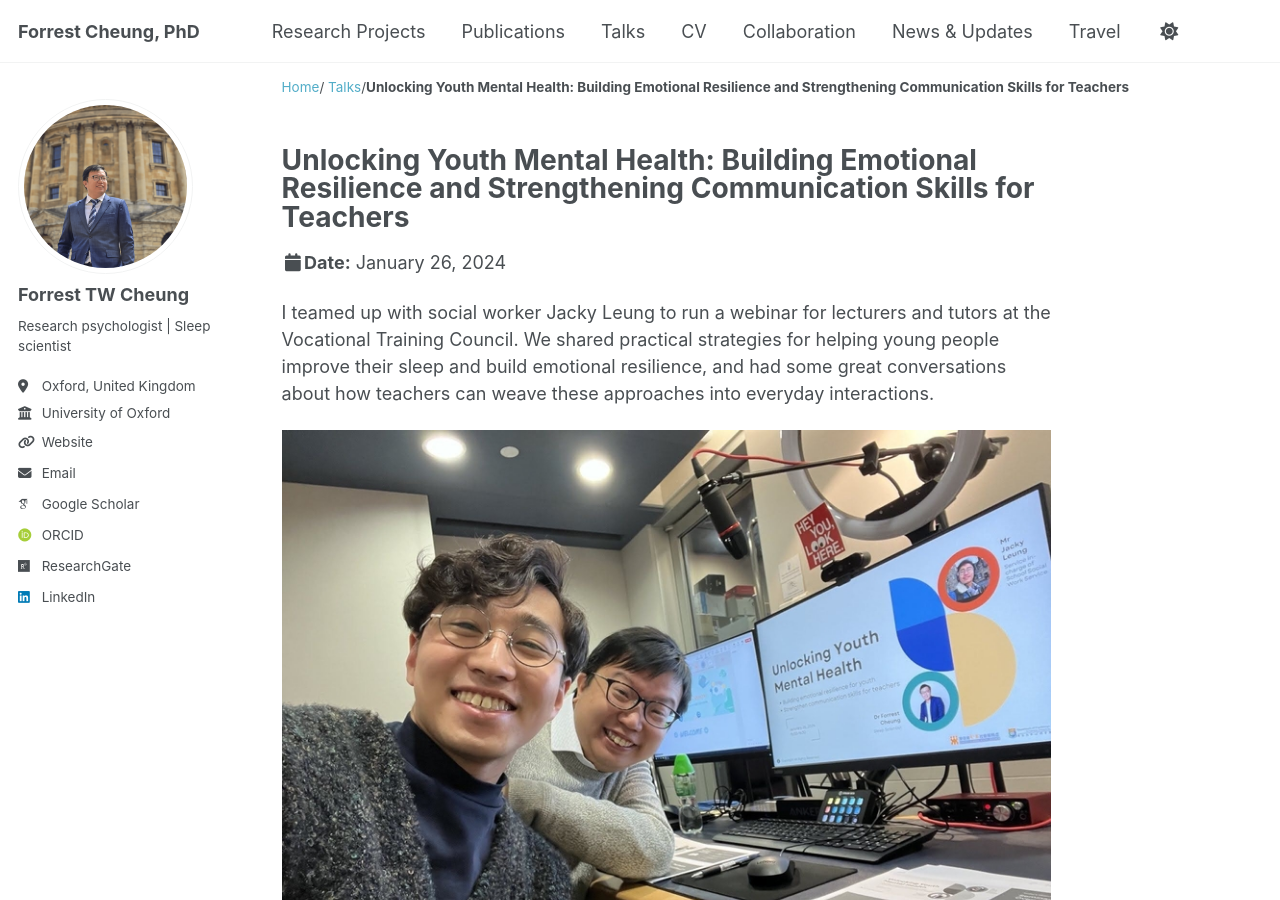
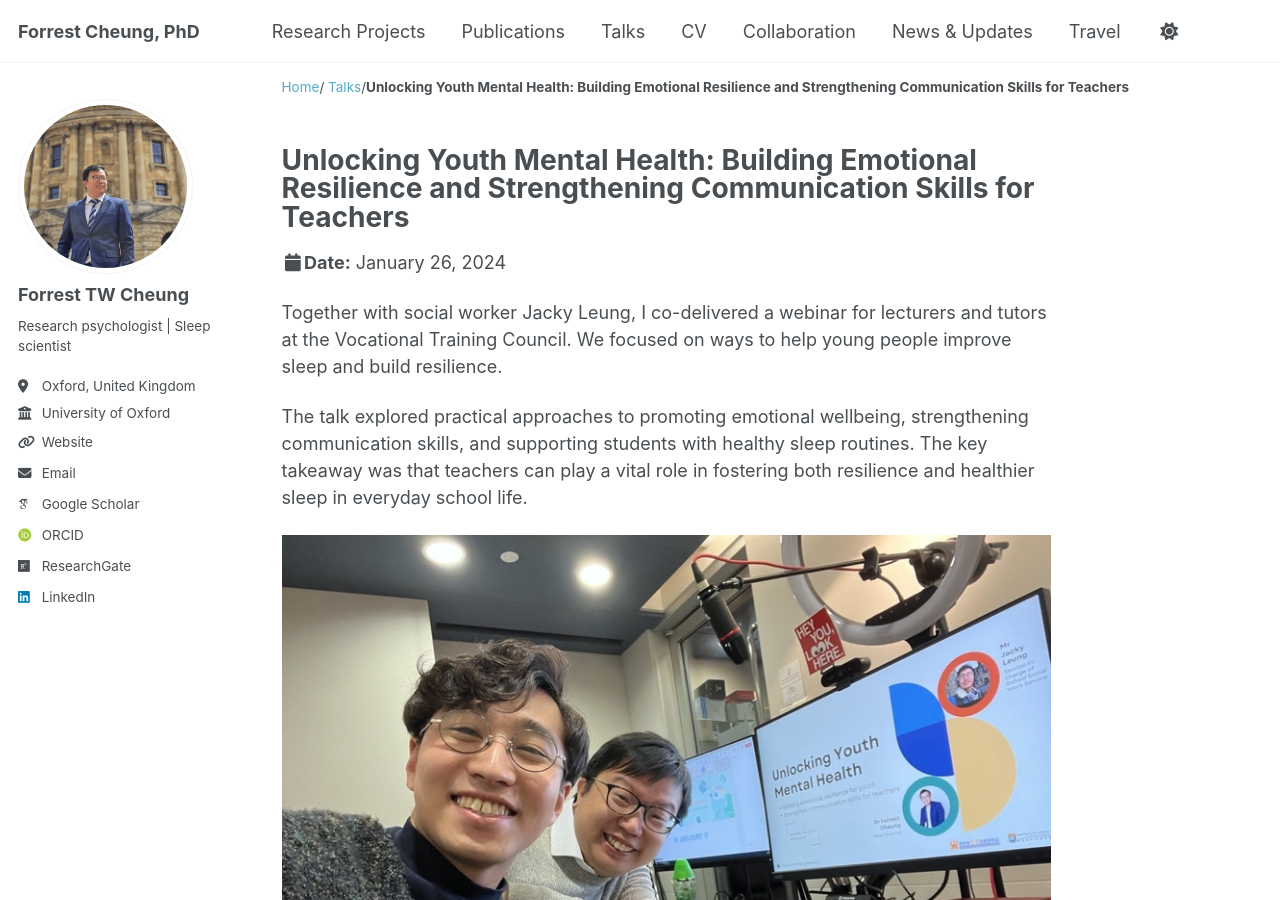
Before and after one commit to forrestcheungtw/forrestcheungtw.github.io, a Jekyll site: the page built from _talks/2024-01-26-talk.md, in a window 1280 px wide and 900 px high. Built offline with Jekyll 4.4.1, drawn with Linux system fonts in a browser that asks for light colours; some web fonts are replaced.

Commit message:
Update 2024-01-26-talk.md

```diff
--- a/_talks/2024-01-26-talk.md
+++ b/_talks/2024-01-26-talk.md
@@ -6,7 +6,8 @@ venue: "Vocational Training Council"
 date: 2024-01-26
 location: "Hong Kong"
 ---
-I teamed up with social worker Jacky Leung to run a webinar for lecturers and tutors at the Vocational Training Council.
-We shared practical strategies for helping young people improve their sleep and build emotional resilience, and had some great conversations about how teachers can weave these approaches into everyday interactions.
+Together with social worker Jacky Leung, I co-delivered a webinar for lecturers and tutors at the Vocational Training Council. We focused on ways to help young people improve sleep and build resilience.
+
+The talk explored practical approaches to promoting emotional wellbeing, strengthening communication skills, and supporting students with healthy sleep routines. The key takeaway was that teachers can play a vital role in fostering both resilience and healthier sleep in everyday school life.
 
 ![](/images/talks/Talk_20240126.jpg)
```
